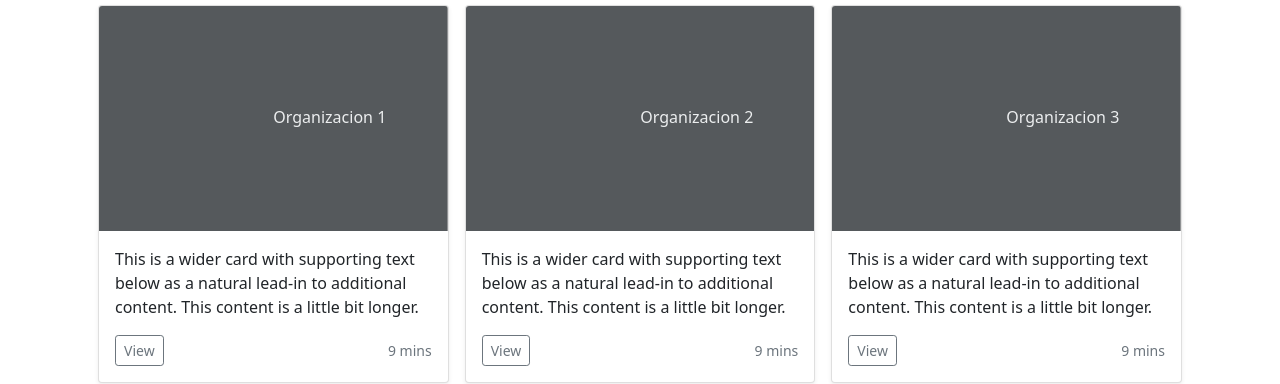
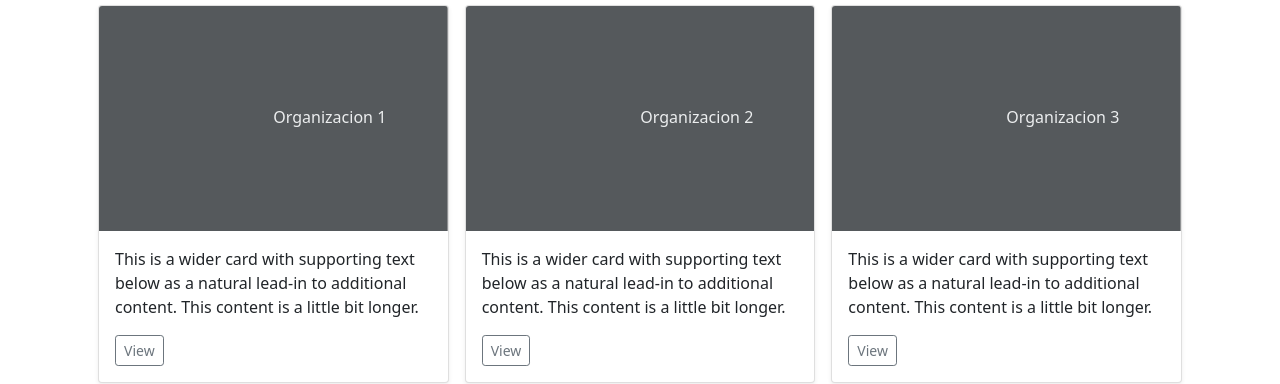
Before and after one commit to DavidChiscano/examenDavid, a plain HTML site: page Index.html in a window 1280 px wide. Shown: the part 587-971 px from the top of the page. Drawn offline with nearby package versions, Linux system fonts and the light colour scheme.

Commit message:
Update index.html

```diff
--- a/Index.html
+++ b/Index.html
@@ -101,7 +101,6 @@
                     <button type="button" class="btn btn-sm btn-outline-secondary">View</button>
 
                   </div>
-                  <small class="text-muted">9 mins</small>
                 </div>
               </div>
             </div>
@@ -117,7 +116,6 @@
                     <button type="button" class="btn btn-sm btn-outline-secondary">View</button>
 
                   </div>
-                  <small class="text-muted">9 mins</small>
                 </div>
               </div>
             </div>
@@ -133,7 +131,6 @@
                     <button type="button" class="btn btn-sm btn-outline-secondary">View</button>
 
                   </div>
-                  <small class="text-muted">9 mins</small>
                 </div>
               </div>
             </div>
```
